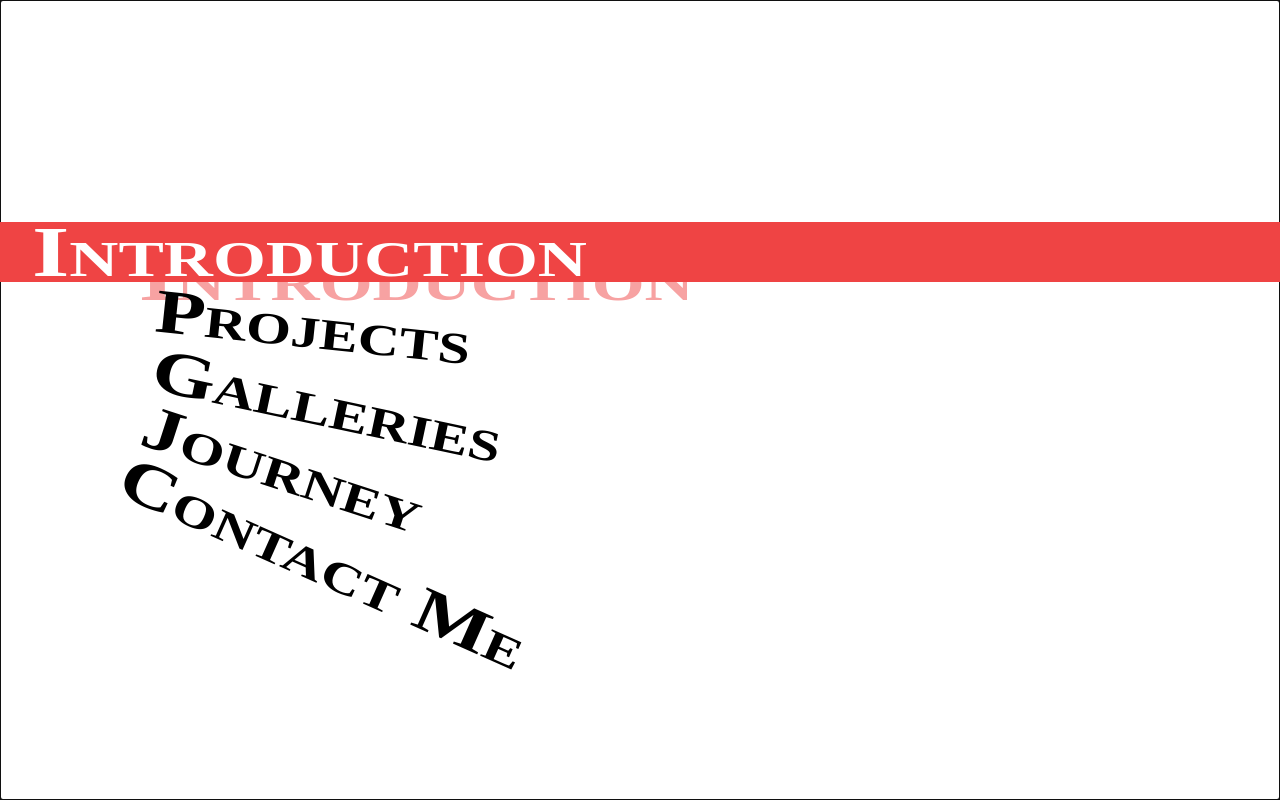
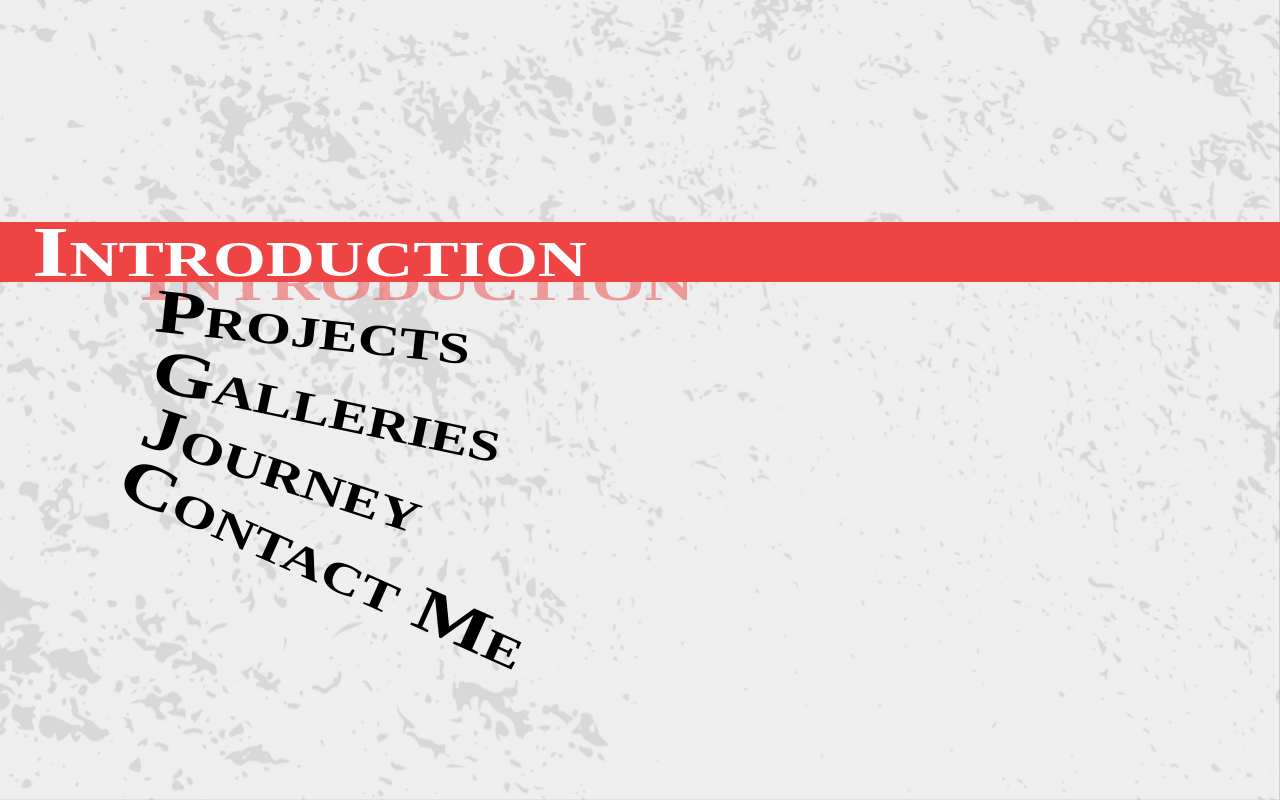
Before and after one commit to lluuvvii/my-personal-web-nextjs, a Next.js app: page /menutest in a window 1280 px wide. Built offline with nearby package versions, Linux system fonts and the light colour scheme.

Commit message:
update background

```diff
--- a/src/app/components/selectMenu/Menus.tsx
+++ b/src/app/components/selectMenu/Menus.tsx
@@ -35,6 +35,16 @@ export default function SelectMenu() {
       tabIndex={0}
       onKeyDown={handleKeyDown}
       sx={{ overflow: 'hidden', height: '100vh' }}>
+      <Box
+        sx={{
+          position: 'fixed',
+          backgroundImage: 'url(/assets/img/background_texture.jpg)',
+          backgroundSize: 'cover',
+          backgroundPosition: 'center',
+          backgroundRepeat: 'no-repeat',
+          width: '100vw',
+          height: '100vh',
+        }} />
       <Box sx={{ position: 'relative', top: '30vh', }}>
         {menuItems.map((item, index) => {
           const angle = (index - selectedIndex) * 6
```
Also changed, not shown: public/assets/img/background_texture.jpg (added), 1 other file (tests, documents, lock files or other folders).
